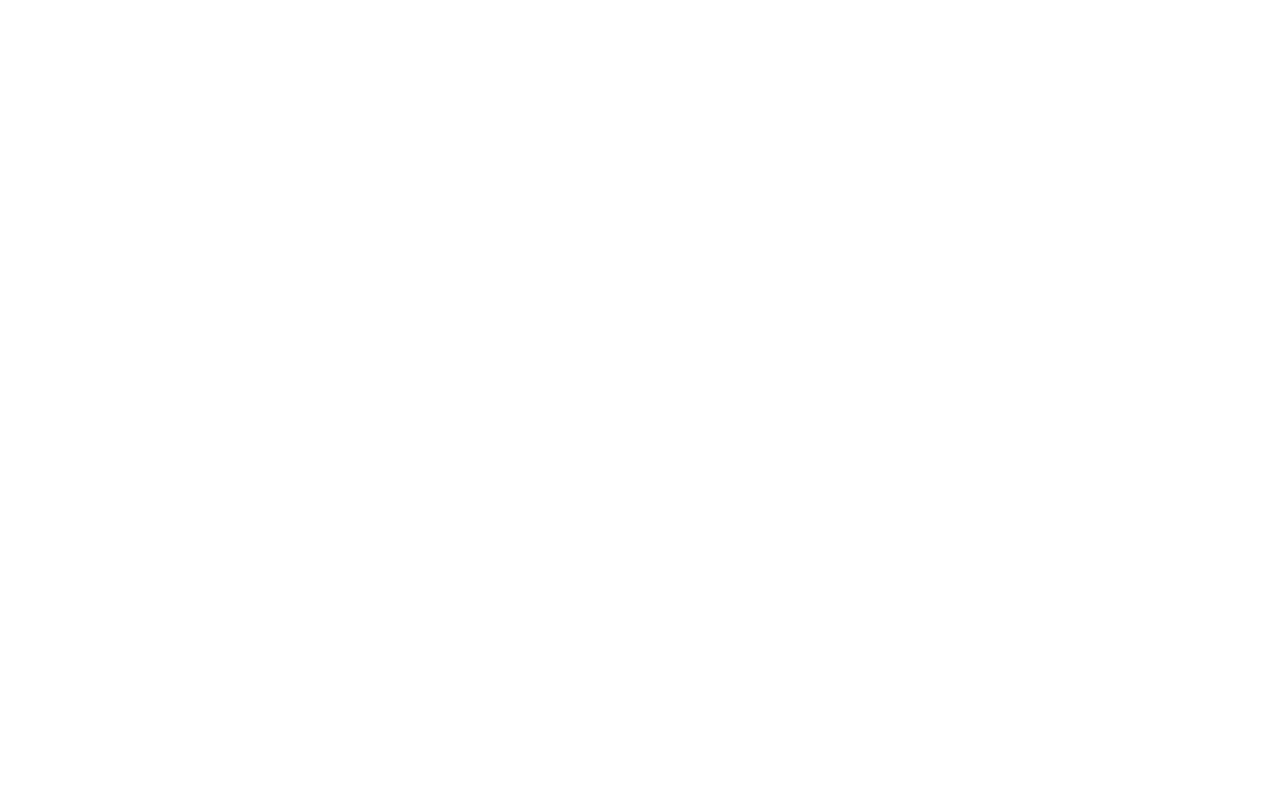
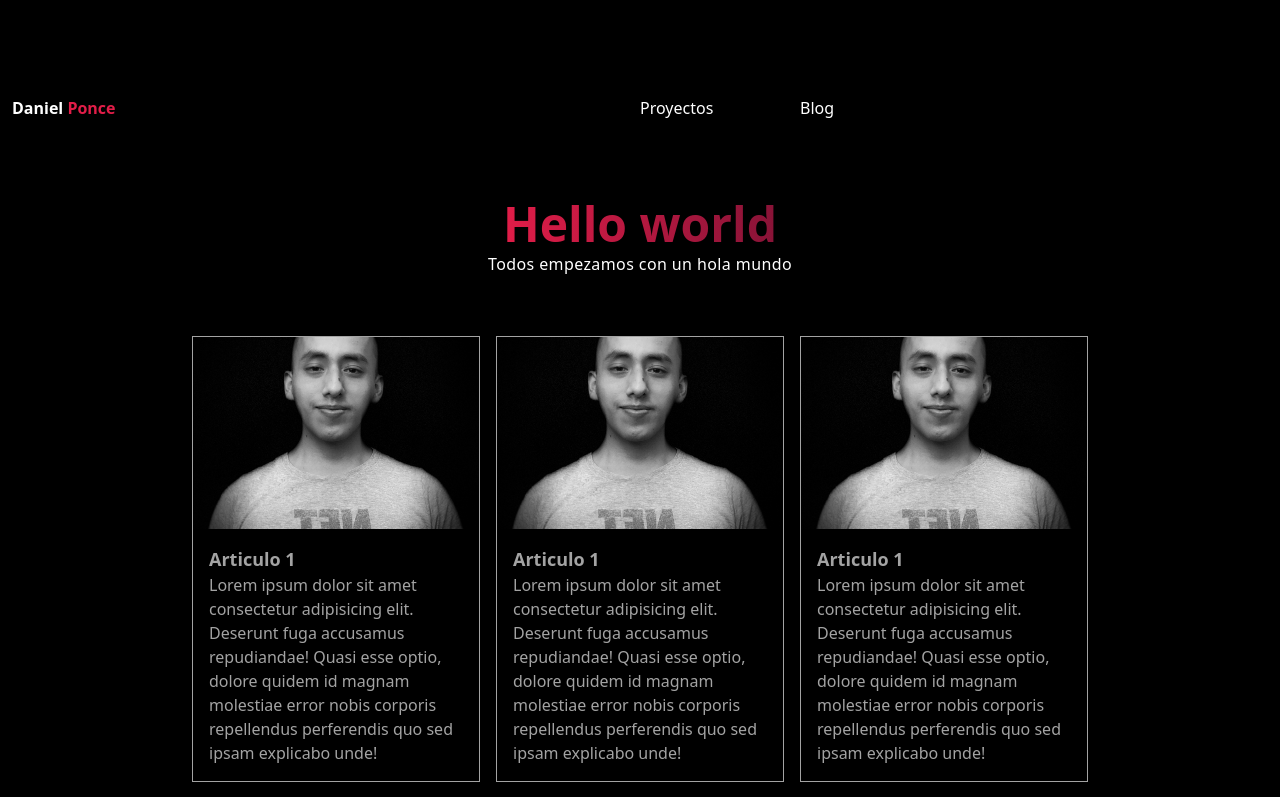
Before and after one commit to dmpb/me, a Nuxt app: page /projects in a window 1280 px wide. Before the commit this address had no page. Shown: the top 797 px of the page. Built offline with nearby package versions, Linux system fonts and the light colour scheme.

Commit message:
Crear el template de Projects

```diff
--- a/components/NavLinks.vue
+++ b/components/NavLinks.vue
@@ -1,7 +1,7 @@
 <template>
-  <ul class="grid grid-cols-4 gap-3">
+  <ul class="grid grid-cols-2 gap-3 sm:grid-cols-4">
     <li>
-      <a class="text-white hover:text-rose-600" href="#" data-test="link">Proyectos</a>
+      <nuxt-link to="/projects" class="text-white hover:text-rose-600" data-test="link">Proyectos</nuxt-link>
     </li>
     <li>
       <a class="text-white hover:text-rose-600" href="#" data-test="link">Blog</a>
--- a/components/SocialNetworks.vue
+++ b/components/SocialNetworks.vue
@@ -1,26 +1,50 @@
 <template>
   <ul>
     <!-- github -->
-    <li class="mb-3 text-gray-300">
-      <a href="https://github.com/dmpb" target="_blank" rel="noopener noreferrer" data-test="social">
+    <li class="mb-3">
+      <a
+        href="https://github.com/dmpb"
+        target="_blank"
+        rel="noopener noreferrer"
+        class="text-gray-300 hover:text-rose-500"
+        data-test="social"
+      >
         <i class="fa-brands fa-github-alt"></i>
       </a>
     </li>
     <!-- linkedin -->
-    <li class="mb-3 text-gray-300">
-      <a href="https://www.linkedin.com/in/dmpb" target="_blank" rel="noopener noreferrer" data-test="social">
+    <li class="mb-3">
+      <a
+        href="https://www.linkedin.com/in/dmpb"
+        target="_blank"
+        rel="noopener noreferrer"
+        class="text-gray-300 hover:text-rose-500"
+        data-test="social"
+      >
         <i class="fa-brands fa-linkedin-in"></i>
       </a>
     </li>
     <!-- instagram -->
-    <li class="mb-3 text-gray-300">
-      <a href="https://www.instagram.com/dmpb.xo" target="_blank" rel="noopener noreferrer" data-test="social">
+    <li class="mb-3">
+      <a
+        href="https://www.instagram.com/dmpb.xo"
+        target="_blank"
+        rel="noopener noreferrer"
+        class="text-gray-300 hover:text-rose-500"
+        data-test="social"
+      >
         <i class="fa-brands fa-instagram"></i>
       </a>
     </li>
     <!-- facebook -->
-    <li class="mb-3 text-gray-300">
-      <a href="https://www.facebook.com/dmpb.XD" target="_blank" rel="noopener noreferrer" data-test="social">
+    <li class="mb-3">
+      <a
+        href="https://www.facebook.com/dmpb.XD"
+        target="_blank"
+        rel="noopener noreferrer"
+        class="text-gray-300 hover:text-rose-500"
+        data-test="social"
+      >
         <i class="fa-brands fa-facebook-f"></i>
       </a>
     </li>
--- /dev/null
+++ b/pages/projects.vue
@@ -0,0 +1,74 @@
+<template>
+  <div class="container px-3 mx-auto my-12 lg:my-24">
+    <!-- Nav -->
+    <div class="grid grid-cols-2">
+      <h1 class="font-bold text-white">
+        <nuxt-link to="/">
+          Daniel
+          <span class="text-rose-600">Ponce</span>
+        </nuxt-link>
+      </h1>
+      <NavLinks />
+    </div>
+    <!-- end Nav -->
+
+    <!-- Title -->
+    <div class="mt-20 text-center">
+      <h2>
+        <span
+          class="text-5xl font-extrabold text-transparent bg-clip-text bg-gradient-to-r from-rose-600 to-rose-900"
+        >Hello world</span>
+      </h2>
+      <p class="leading-loose tracking-wide text-white">Todos empezamos con un hola mundo</p>
+    </div>
+    <!-- end Title -->
+
+    <!-- List -->
+    <div class="container max-w-4xl mx-auto mt-14">
+      <div class="grid grid-cols-1 gap-4 sm:grid-cols-2 lg:grid-cols-3">
+        <article
+          class="border cursor-pointer border-neutral-400 group hover:border-white"
+          v-for="(project, index) in projects"
+          :key="index"
+        >
+          <img
+            src="~/assets/images/projects/daniel-ponce.jpg"
+            alt="Daniel Ponce"
+            class="object-cover w-full h-48 grayscale group-hover:grayscale-0"
+          />
+          <div class="p-4">
+            <h3 class="text-lg font-bold text-neutral-400 group-hover:text-rose-500">Articulo 1</h3>
+            <p
+              class="text-neutral-400 group-hover:text-white"
+            >Lorem ipsum dolor sit amet consectetur adipisicing elit. Deserunt fuga accusamus repudiandae! Quasi esse optio, dolore quidem id magnam molestiae error nobis corporis repellendus perferendis quo sed ipsam explicabo unde!</p>
+          </div>
+        </article>
+      </div>
+    </div>
+  </div>
+</template>
+
+<script>
+import NavLinks from "../components/NavLinks.vue"
+export default {
+  head() {
+    return {
+      title: "Daniel Ponce - Proyectos"
+    };
+  },
+  components: { NavLinks },
+  data() {
+    return {
+      projects: [
+        {}, {}, {}, {}
+      ]
+    }
+  },
+}
+</script>
+
+<style>
+body {
+  background: black;
+}
+</style>
```
Also changed, not shown: assets/images/projects/daniel-ponce.jpg (added), content/projects/portafolio.md (added).
